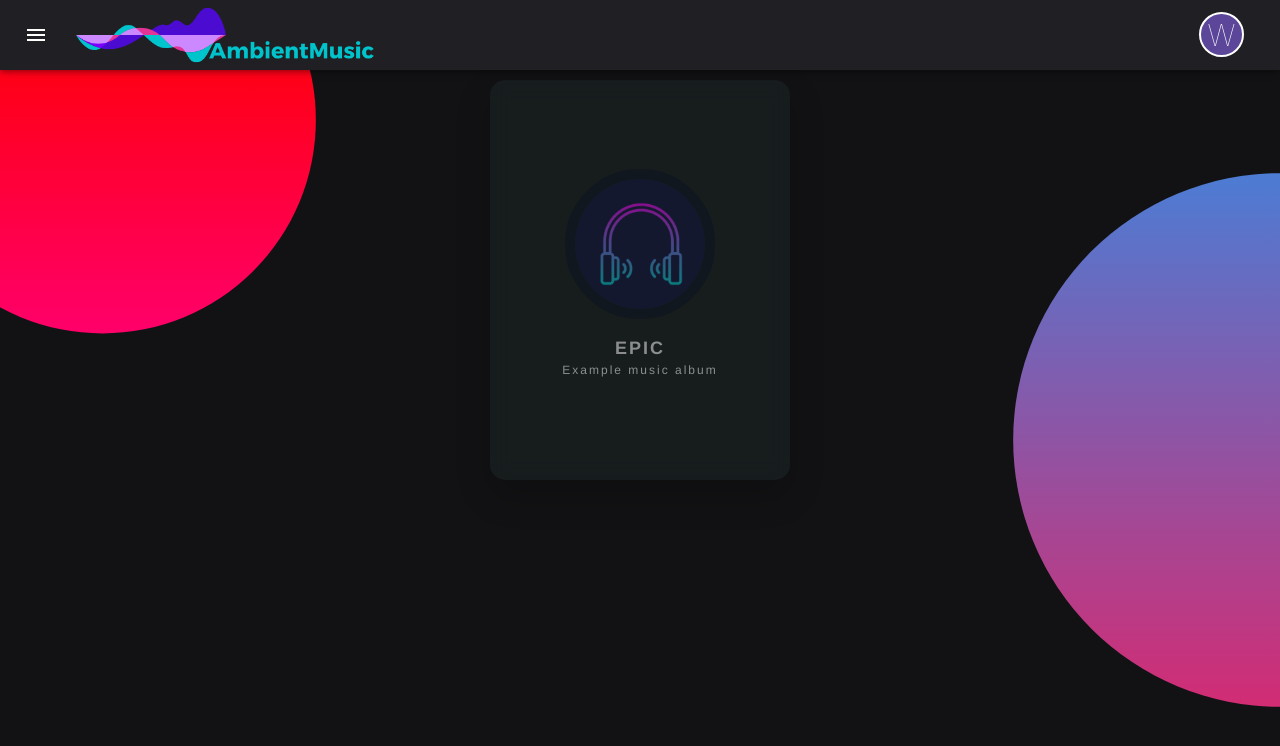
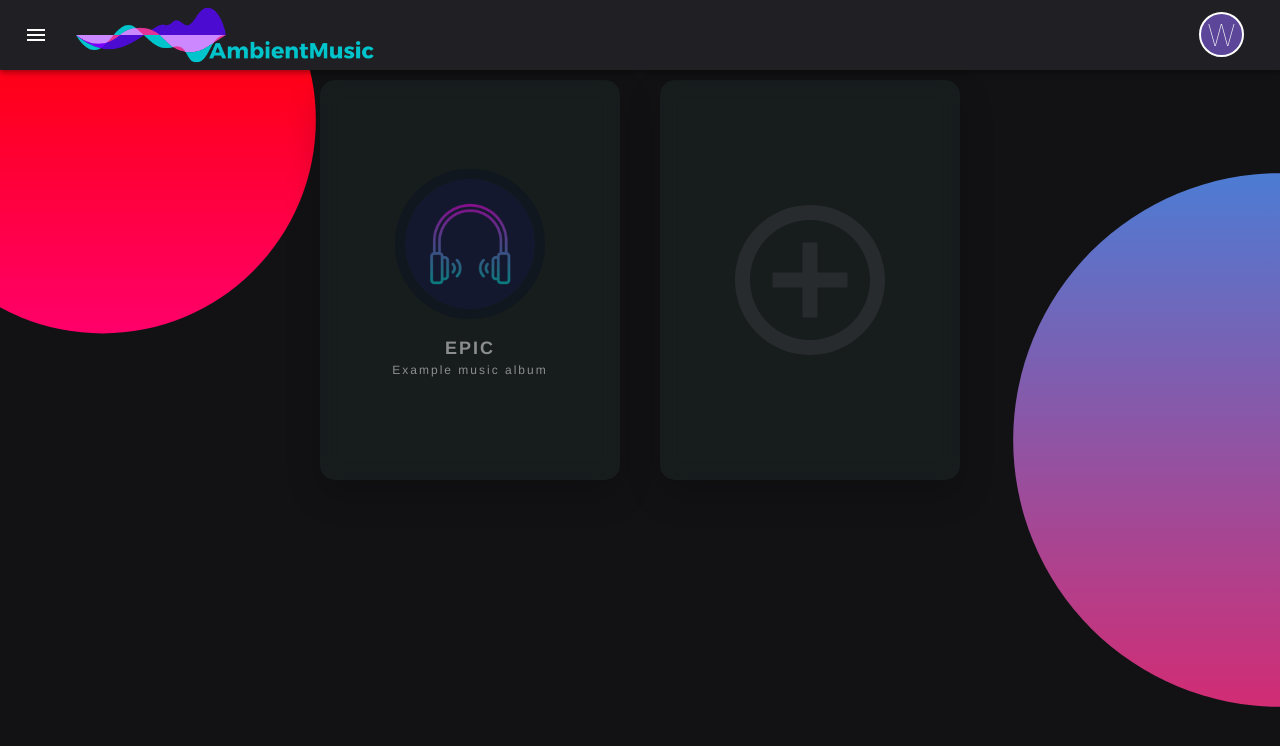
Before and after one commit to WilsonCaetanojr/ambient-music-web, a React (Create React App) app: page /homepage in a window 1280 px wide. Shown: the top 746 px of the page. Built offline with nearby package versions, Linux system fonts and the light colour scheme.

Commit message:
Adiciona card no final para inserir novos álbuns

```diff
--- a/src/components/cardMusic/CardMusic.jsx
+++ b/src/components/cardMusic/CardMusic.jsx
@@ -1,6 +1,7 @@
 import PlayCircleOutlineIcon from "@material-ui/icons/PlayCircleOutline";
 import { useState } from "react";
 import Player from "../player/Player";
+import AddCircleOutlineIcon from "@material-ui/icons/AddCircleOutline";
 import "./cardMusic.css";
 
 export default ({ albums }) => {
@@ -30,7 +31,6 @@ export default ({ albums }) => {
                   <img
                     src={iten.img || "./default.png"}
                     alt={`logo-${index}`}
-                    style={{ width: 132 }}
                   />
                 </div>
                 <div className="description-card">
@@ -52,6 +52,24 @@ export default ({ albums }) => {
               </ul>
             </div>
           ))}
+
+          <div className="card">
+            <div className="description">
+              <AddCircleOutlineIcon className="icon-add-card" />
+
+              <div className="description-card"></div>
+            </div>
+            <ul className="sci">
+              <li>
+                <h3
+                  className="new-album-text"
+                  // onClick={() => handlePlay(iten)}
+                >
+                  NOVO ÁLBUM
+                </h3>
+              </li>
+            </ul>
+          </div>
         </div>
       </section>
     </>
--- a/src/components/cardMusic/cardMusic.css
+++ b/src/components/cardMusic/cardMusic.css
@@ -131,3 +131,26 @@ section::after {
 .icon-play:hover {
   color: white;
 }
+
+.new-album-text {
+  color: #fff;
+  text-transform: uppercase;
+  letter-spacing: 2px;
+  font-weight: bold;
+  font-size: 18px;
+  text-align: center;
+  margin: 20px 0 10px;
+  line-height: 1.1em;
+}
+
+.icon-add-card {
+  width: 180px !important;
+  height: 180px !important;
+  color: rgba(105, 105, 105, 0.424);
+  cursor: pointer;
+}
+
+.icon-add-card:hover {
+  color: white;
+  transition: color 0.7s;
+}
```
